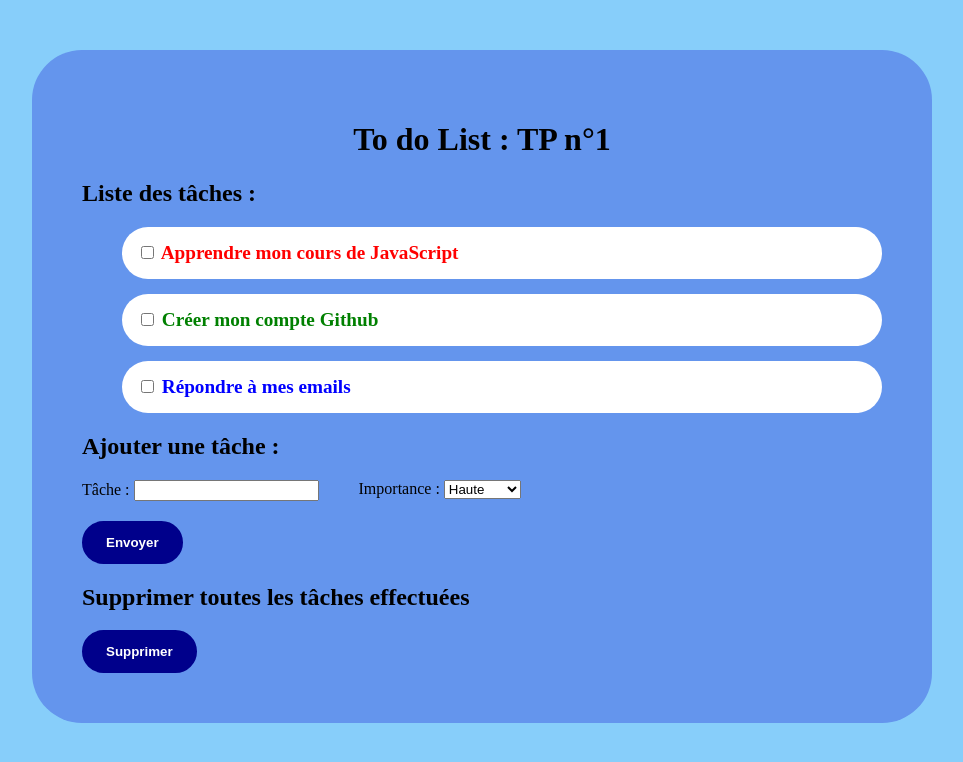
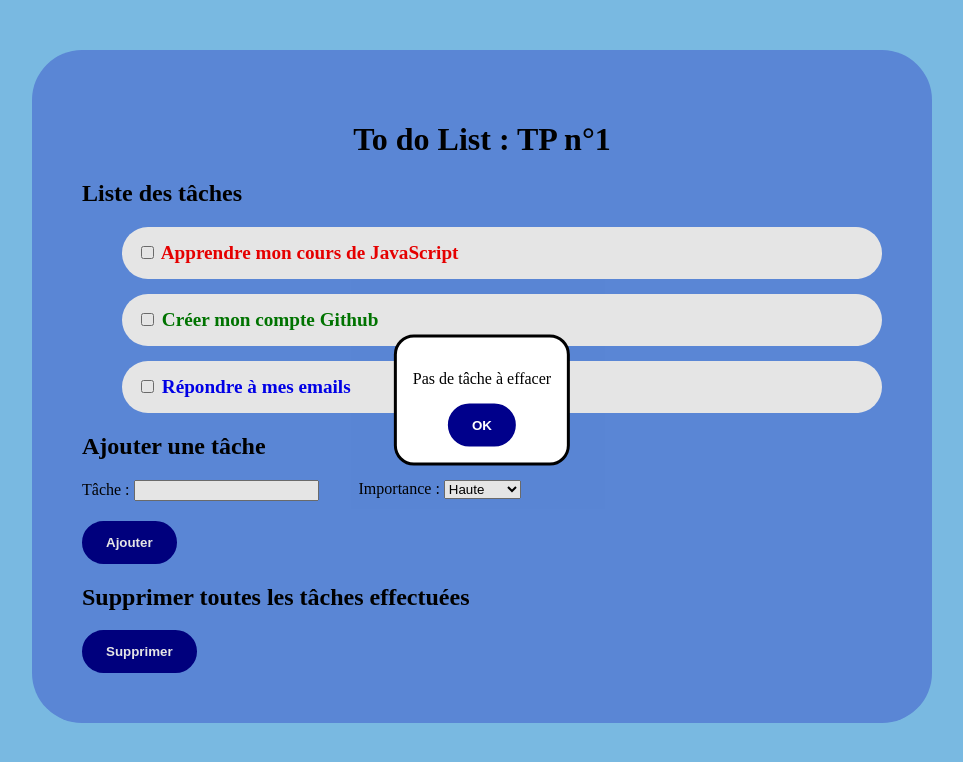
Before and after one commit to BaptisteD51/todoList, a plain HTML site: page index.html in a window 1280 px wide. Both pictures are taken after a click on the button "Supprimer". Shown: the whole page, without its empty margins (158-1121 px from the left). Drawn offline with Linux system fonts and the light colour scheme.

Commit message:
Confirmation message in dialog instead of alert

```diff
--- a/css/main.css
+++ b/css/main.css
@@ -55,6 +55,15 @@ button:hover{
     color:darkblue;
 }
 
+dialog{
+    position:fixed;
+    top:50%;
+    left:50%;
+    transform: translateX(-50%) translateY(-50%);
+    margin:0px;
+    border-radius: 20px;
+}
+
 /* Utilitary classes */
 .flex{
     display:flex;
@@ -68,6 +77,10 @@ button:hover{
     justify-content: space-around;
 }
 
+.justify-center{
+    justify-content: center;
+}
+
 .gap4{
     gap:40px;
 }
--- a/index.html
+++ b/index.html
@@ -10,14 +10,14 @@
         <h1>To do List : TP n°1</h1>
 
         <section>
-            <h2>Liste des tâches :</h2>
+            <h2>Liste des tâches</h2>
             <ul id="task-list">
                 <!-- Content is generated with JS -->
             </ul>
         </section>
 
         <section>
-            <h2>Ajouter une tâche :</h2>
+            <h2>Ajouter une tâche</h2>
 
             <form action="" id="task-form">
                 <div class="flex flex-wrap gap4 mb2">
@@ -37,7 +37,7 @@
                 </div>
 
                 <div>
-                    <button type="submit">Envoyer</button>
+                    <button type="submit">Ajouter</button>
                 </div>
             </form>
         </section>
@@ -48,6 +48,15 @@
             <button id="delete-all-tasks-button">Supprimer</button>
         </section>
 
+        <dialog close>
+            <form method="dialog">
+                <p><!-- Message created in JS --></p>
+                <div class="flex justify-center">
+                    <button>OK</button>
+                </div>
+            </form>
+        </dialog>
+
         <script src="js/main.js"></script>
     </body>
 </html>
--- a/js/main.js
+++ b/js/main.js
@@ -22,6 +22,7 @@ let tasks = localStorage.getItem("todoList") ? JSON.parse(localStorage.getItem("
 let taskList = document.getElementById("task-list")
 let taskForm = document.getElementById("task-form")
 let datb = document.getElementById("delete-all-tasks-button")
+let dialog = document.querySelector("dialog")
 
 function priorityClass(priority) {
     let pc = ""
@@ -103,8 +104,13 @@ function datbClickHandler() {
         message = `${ids.length} tâches ont été supprimées avec succès`
     }
 
-    alert(message)
+    display(message)
+}
 
+function display(message){
+    let p = dialog.querySelector("p")
+    dialog.showModal()
+    p.textContent = message
 }
 
 datb.addEventListener("click", datbClickHandler)
```
